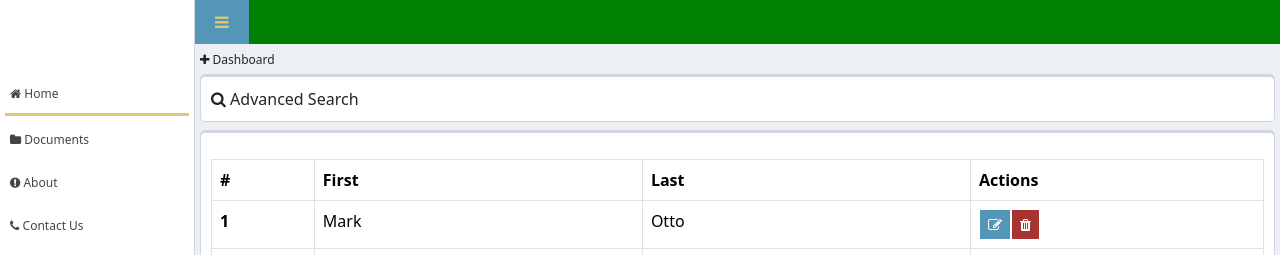
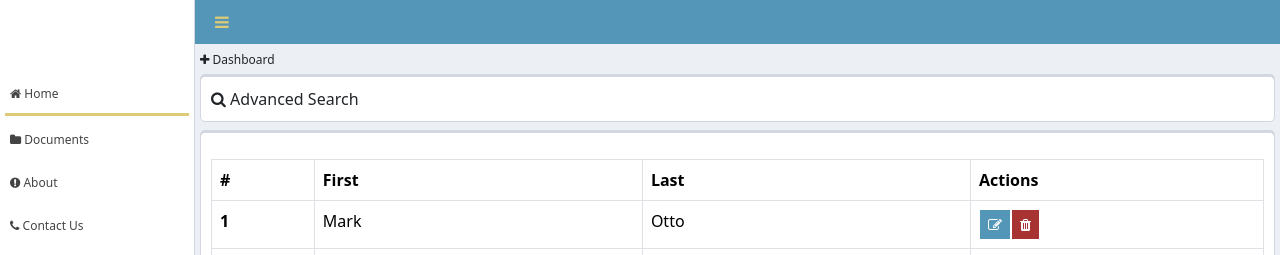
Before and after one commit to jdbdaayan-github/jdbdaayan-github.github.io, a plain HTML site: page index.html in a window 1280 px wide. Shown: the top 255 px of the page. Drawn offline with nearby package versions, Linux system fonts and the light colour scheme.

Commit message:
Css return update

```diff
--- a/style.css
+++ b/style.css
@@ -12,8 +12,7 @@ body{
 {
     width: 100%;
     display: flex;
-    background-color: green;
-
+    background-color: #5496b8;
 }
 .menubar
 {
```
